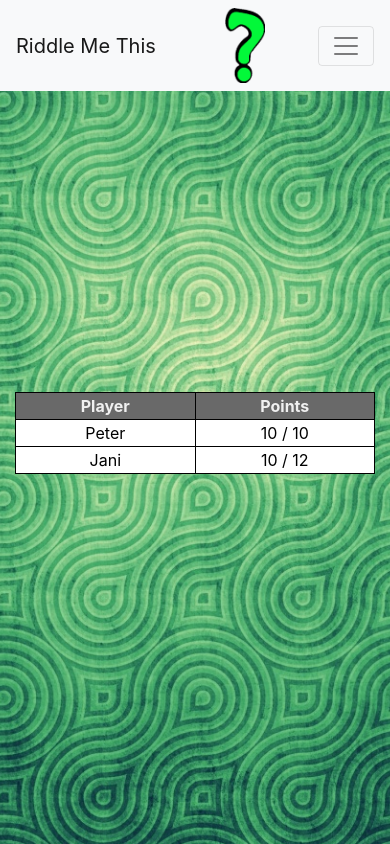
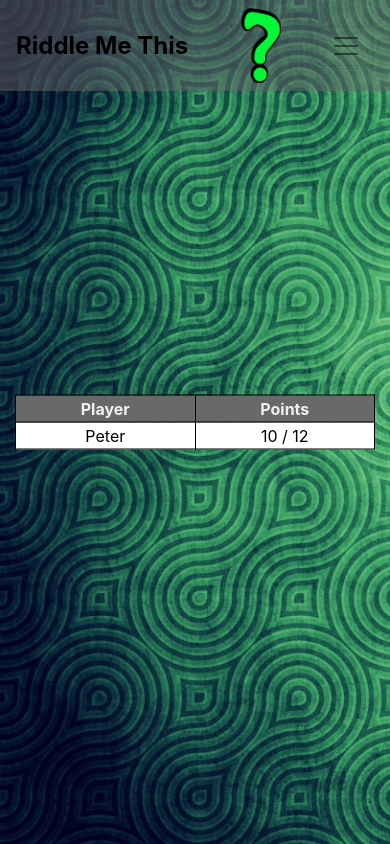
Before and after one commit to krivanpeter/riddle-me-this, a Flask app: page /leaderboard in a window 390 px wide. Run offline with Flask 2, Linux system fonts and the light colour scheme; some libraries are stand-ins or nearby versions.

Commit message:
Background covers the whole page. Mobileview fixed. Content is centered.

```diff
--- a/data/users.json
+++ b/data/users.json
@@ -1,10 +1,5 @@
 {
     "Peter": {
-        "points": "10 / 10",
-        "attempt": 10,
-        "which_quest": 11
-    },
-    "Jani": {
         "points": "10 / 12",
         "attempt": 12,
         "which_quest": 11
--- a/run.py
+++ b/run.py
@@ -3,7 +3,7 @@ import json
 from flask import Flask, redirect, render_template, url_for, request
 from game import *
 
-app = Flask(__name__)
+app = Flask(__name__, static_url_path='/static')
 
 @app.route('/', methods=["GET", "POST"])
 def index():
--- a/static/css/style.css
+++ b/static/css/style.css
@@ -1,4 +1,13 @@
-@import url('https://fonts.googleapis.com/css?family=Roboto:100,200,300,400,500,600,700|Exo:100,200,300,400,500,600,700');
+@import url('https://fonts.googleapis.com/css?family=Roboto|Exo');
+html{
+    height: 100%;
+}
+.background {
+    background-image: url('../img/background.jpg');
+    background-repeat: no-repeat;
+    background-size: cover;
+}
+
 table {
     width: 100%;
     height: 100%;
@@ -18,41 +27,54 @@ td {
     border: 1px solid black;
 }
 
+form {
+    margin: 20px;
+}
+
 .general-sub {
     margin-bottom: 10px;
     text-align: center;
     font-family: "Roboto", sans-serif;
-    font-weight: 400;
     color: #000000;
+    font-weight: bold;
 }
 
-form {
-    margin: 20px;
+.nav-link {
+    font-size: 20px;
+    font-weight: bold;
 }
 
-html,
-body {
-    height: 90%;
+.navbar-brand {
+    font-size: 24px;
+    font-weight: bold;
 }
 
 .nav-link,
 .navbar-brand {
-    font-size: 20px;
-    font-weight: 400;
     color: black;
     text-decoration: none;
 }
 
-.navbar,
-.navbar-light{
-    color: white;
-    background-color: rgba(105, 105, 105);
+.bg-light {
+    background-color: rgba(105, 105, 105, 0.5) !important;
 }
 
-.nav-link {
+.navbar-light .navbar-brand {
+    color: black;
+}
+
+.navbar-light .navbar-nav .nav-link {
+    color: black;
+}
+
+.navbar-light .navbar-nav .nav-link:focus,
+.navbar-light .navbar-nav .nav-link:hover {
     color: white;
 }
 
-.nav-link:hover {
-    color: black;
+.content {
+  position: absolute;
+  top: 50%;
+  left:50%;
+  transform: translate(-50%,-50%);
 }
--- a/templates/base.html
+++ b/templates/base.html
@@ -4,11 +4,11 @@
 <head>
   <link rel="stylesheet" href="https://stackpath.bootstrapcdn.com/bootstrap/4.1.3/css/bootstrap.min.css" integrity="sha384-MCw98/SFnGE8fJT3GXwEOngsV7Zt27NXFoaoApmYm81iuXoPkFOJwJ8ERdknLPMO" crossorigin="anonymous">
   <link rel="stylesheet" href="{{ url_for('static', filename='css/style.css')}}" type=text/css>
+  <meta name="viewport" content="width=device-width, initial-scale=1.0">
   <title>Riddle Me This</title>
 </head>
 
-<body style="background: url({{ url_for('static', filename='img/background.jpg') }})center center fixed;background-size:cover;">
-
+<body class="background">
   <nav class="navbar navbar-expand-sm bg-light navbar-light">
     <a class="navbar-brand" href="{{ url_for('index') }}">Riddle Me This</a>
     <a class="mx-auto" href="{{ url_for('index') }}">
@@ -28,21 +28,18 @@
       </ul>
     </div>
   </nav>
-
   <!-- Main Content -->
-  <section class="container h-100 vertical-center">
-    <div class="row h-100 justify-content-center align-items-center text-center">
-      <div class="col-12">
+  <section class="container">
+    <div class="row">
+      <div class="col-12 align-items-center text-center content">
         {% block content %} {% endblock %}
       </div>
     </div>
   </section>
-
   <!-- Scripts -->
   <script src="https://code.jquery.com/jquery-3.3.1.slim.min.js" integrity="sha384-q8i/X+965DzO0rT7abK41JStQIAqVgRVzpbzo5smXKp4YfRvH+8abtTE1Pi6jizo" crossorigin="anonymous"></script>
   <script src="https://cdnjs.cloudflare.com/ajax/libs/popper.js/1.14.6/umd/popper.min.js" integrity="sha384-wHAiFfRlMFy6i5SRaxvfOCifBUQy1xHdJ/yoi7FRNXMRBu5WHdZYu1hA6ZOblgut" crossorigin="anonymous"></script>
   <script src="https://stackpath.bootstrapcdn.com/bootstrap/4.2.1/js/bootstrap.min.js" integrity="sha384-B0UglyR+jN6CkvvICOB2joaf5I4l3gm9GU6Hc1og6Ls7i6U/mkkaduKaBhlAXv9k" crossorigin="anonymous"></script>
-
 </body>
 
 </html>
--- a/templates/leaderboard.html
+++ b/templates/leaderboard.html
@@ -16,6 +16,6 @@
 </table>
 <!--If 'Leaderboard' is called without 'users' arguments, everything below this, appear-->
 {% else %}
-<h3 class="black-text">Nobody has played with this amazing game.</h3>
-<p class="black-text">You can be the first one!</p>
+<h3>Nobody has played with this amazing game.</h3>
+<p>You can be the first one!</p>
 <a href="{{ url_for('index') }}"><button>Play Now</button></a> {% endif %} {% endblock %}
```
Also changed, not shown: templates/game.html (+4 -4 lines).
